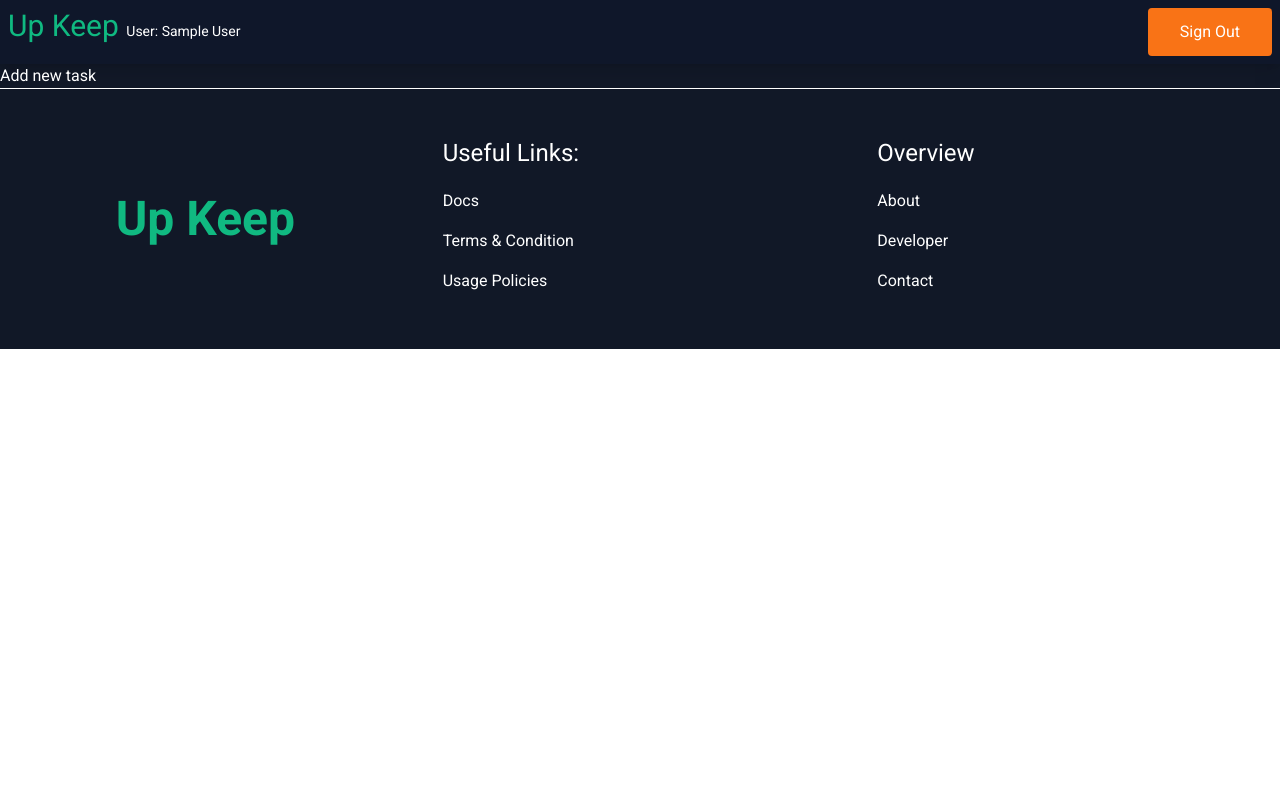
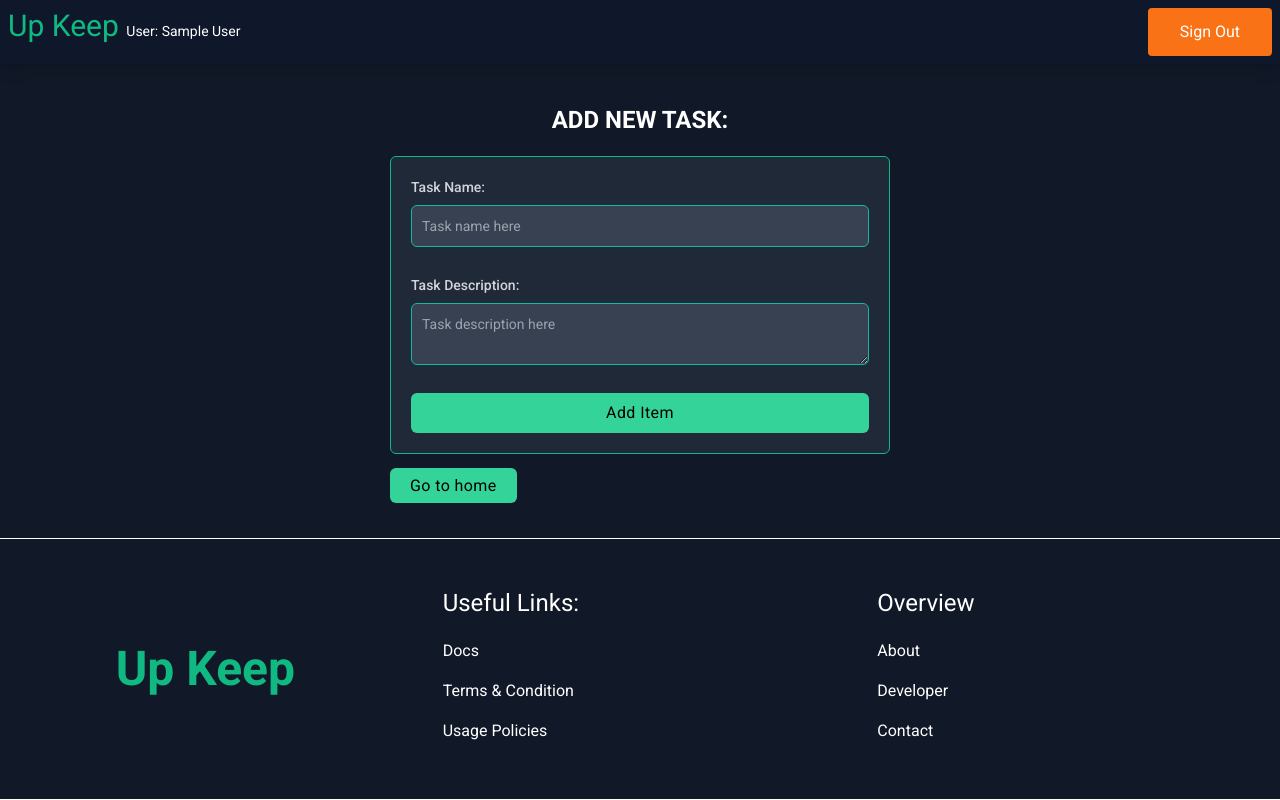
Before and after one commit to rakibulmd/Full-Stack-To-Do-App-Client, a React (Create React App) app: page /addTask in a window 1280 px wide. Built offline with nearby package versions, Linux system fonts and the light colour scheme; no server answers; sample sign-in values are in the browser's storage.

Commit message:
added tasks, delete and complete button

```diff
--- a/package.json
+++ b/package.json
@@ -6,6 +6,7 @@
     "@testing-library/jest-dom": "^5.16.4",
     "@testing-library/react": "^13.2.0",
     "@testing-library/user-event": "^13.5.0",
+    "axios": "^0.27.2",
     "daisyui": "^2.15.0",
     "firebase": "^9.8.1",
     "react": "^18.1.0",
--- a/src/Pages/AddTask/AddTask.js
+++ b/src/Pages/AddTask/AddTask.js
@@ -1,9 +1,105 @@
+import axios from "axios";
 import React from "react";
+import { useAuthState } from "react-firebase-hooks/auth";
+import { useForm } from "react-hook-form";
+import { Link } from "react-router-dom";
+import { toast } from "react-toastify";
+import auth from "../../firebase.init";
+const AddTask = () => {
+    const [user] = useAuthState(auth);
+    const {
+        register,
+        formState: { errors },
+        handleSubmit,
+        reset,
+    } = useForm();
+    const onSubmit = (data) => {
+        data.status = "incomplete";
+        data.email = user?.email;
+        console.log(data);
+        const post = async () => {
+            await axios
+                .post("http://localhost:5000/addTask", data)
+                .then(toast.success("Task add successful"));
+        };
+        post();
+        reset();
+    };
+    return (
+        <div className="container mx-auto">
+            <h2 className="text-2xl font-bold uppercase pt-10 text-center">
+                Add new task:
+            </h2>
+            <div className="max-w-[500px] mx-auto py-5">
+                <form
+                    className="p-5 bg-gray-800 rounded-md border border-emerald-500 animate__animated animate__fadeInUp animate__faster"
+                    onSubmit={handleSubmit(onSubmit)}
+                >
+                    <div className="mb-7">
+                        <label
+                            htmlFor="name"
+                            className="block mb-2 text-sm font-medium text-gray-300"
+                        >
+                            Task Name:
+                        </label>
+                        <input
+                            id="name"
+                            className="border   text-sm rounded-md focus:ring-teal-500  block w-full p-2.5 bg-gray-700 placeholder-gray-400 text-white  border-teal-500"
+                            placeholder="Task name here"
+                            type="text"
+                            autoComplete="off"
+                            {...register("taskName", {
+                                minLength: 3,
+                                required: true,
+                            })}
+                        />
+                        {errors.taskName && (
+                            <span className="text-rose-600">
+                                Minimum 3 letters
+                            </span>
+                        )}
+                    </div>
 
-const AddTask = () => {
-    return (
-        <div>
-            <h2>Add new task</h2>
+                    <div className="mb-7">
+                        <label
+                            htmlFor="description"
+                            className="block mb-2 text-sm font-medium text-gray-300"
+                        >
+                            Task Description:
+                        </label>
+                        <textarea
+                            id="description"
+                            className="border   text-sm rounded-md focus:ring-teal-500  block w-full p-2.5 bg-gray-700 placeholder-gray-400 text-white  border-teal-500"
+                            placeholder="Task description here"
+                            type="text"
+                            autoComplete="off"
+                            {...register("taskDescription", {
+                                minLength: 10,
+                                required: true,
+                            })}
+                        />
+                        {errors.taskDescription && (
+                            <span className="text-rose-600">
+                                Description at least 10 letters
+                            </span>
+                        )}
+                    </div>
+
+                    <input
+                        className="w-full bg-emerald-400 hover:bg-emerald-500 active:bg-emerald-600 px-5 py-2 rounded-md text-black tracking-wide"
+                        type="submit"
+                        value="Add Item"
+                    />
+                </form>
+                <div className="mx-auto py-5">
+                    <Link
+                        className="w-full bg-emerald-400 hover:bg-emerald-500 active:bg-emerald-600 px-5 py-2 rounded-md text-black tracking-wide"
+                        to="/"
+                    >
+                        Go to home
+                    </Link>
+                </div>
+            </div>
         </div>
     );
 };
--- a/src/Pages/Home/ToDo.js
+++ b/src/Pages/Home/ToDo.js
@@ -1,14 +1,94 @@
-import React from "react";
+import axios from "axios";
+import React, { useEffect, useState } from "react";
+import { useAuthState } from "react-firebase-hooks/auth";
 import { useNavigate } from "react-router-dom";
+import auth from "../../firebase.init";
 
 const ToDo = () => {
+    const [user] = useAuthState(auth);
+    const [changed, setChanged] = useState(false);
     const navigate = useNavigate();
     const handleAddTaskBtn = () => {
         navigate("/addTask");
     };
+    const [tasks, setTasks] = useState([]);
+    useEffect(() => {
+        const get = async () => {
+            await axios
+                .get(`http://localhost:5000/myTasks?email=${user?.email}`)
+                .then((response) => {
+                    setTasks(response.data);
+                });
+        };
+        get();
+    }, [user, changed]);
+    const handleCompleteBtn = async (id) => {
+        console.log(id);
+        await axios
+            .put(`http://localhost:5000/myTasks/${id}`)
+            .then((response) => {
+                setChanged(!changed);
+            });
+    };
+    const handleDeleteBtn = async (id) => {
+        const proceed = window.confirm("Are your sure to delete?");
+        if (proceed) {
+            await axios.delete(`http://localhost:5000/myTasks/${id}`);
+            const rest = tasks.filter((task) => task._id !== id);
+            setTasks(rest);
+        }
+    };
     return (
-        <div className="container mx-auto p-2s py-10">
+        <div className="container mx-auto p-2 py-10">
             <h2 className="text-center">Your Tasks</h2>
+            <h2>{tasks?.length}</h2>
+            {tasks.map((task) => (
+                <div
+                    className="p-5 bg-gray-800 rounded-lg max-w-[700px] mx-auto py-5 mb-5"
+                    key={task._id}
+                >
+                    <div className="grid grid-cols-1 md:grid-cols-2 justify-between items-center">
+                        <div className="mb-3">
+                            <h2
+                                className={
+                                    task.status === "completed"
+                                        ? `text-xl text-gray-500 line-through`
+                                        : `text-xl text-emerald-500`
+                                }
+                            >
+                                Task: {task.taskName}
+                            </h2>
+                            <p
+                                className={
+                                    task.status === "completed"
+                                        ? `text-xl text-gray-500 line-through`
+                                        : `text-xl text-white`
+                                }
+                            >
+                                Description: {task.taskDescription}
+                            </p>
+                        </div>
+                        <div>
+                            <button
+                                onClick={() => handleCompleteBtn(task?._id)}
+                                className={
+                                    task.status === "completed"
+                                        ? `btn btn-disabled text-gray-500 mr-5`
+                                        : `btn btn-success mr-5`
+                                }
+                            >
+                                Completed
+                            </button>
+                            <button
+                                onClick={() => handleDeleteBtn(task?._id)}
+                                className="btn btn-error"
+                            >
+                                Delete
+                            </button>
+                        </div>
+                    </div>
+                </div>
+            ))}
             <div className="flex justify-center">
                 <button
                     onClick={handleAddTaskBtn}
```
Also changed, not shown: 1 other file (tests, documents, lock files or other folders).
